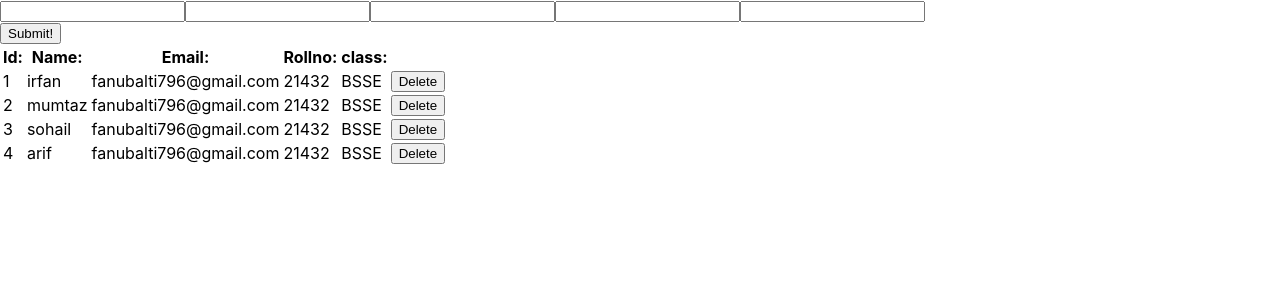
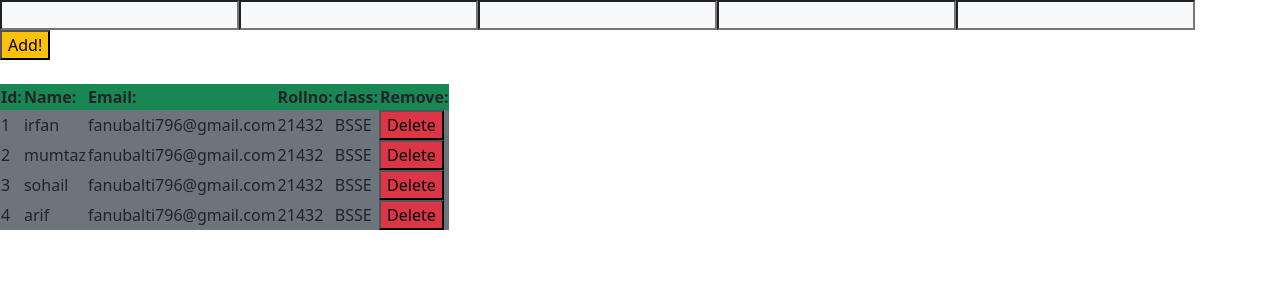
Before and after one commit to fanubalti786/AdvancedReactstepbystep, a React (Create React App) app in the folder class04/: page / in a window 1280 px wide. Shown: the top 300 px of the page. Built offline with nearby package versions, Linux system fonts and the light colour scheme.

Commit message:
update with styling using bootstrap

```diff
--- a/class04/package.json
+++ b/class04/package.json
@@ -6,9 +6,11 @@
     "@testing-library/jest-dom": "^5.17.0",
     "@testing-library/react": "^13.4.0",
     "@testing-library/user-event": "^13.5.0",
+    "bootstrap": "^5.3.3",
     "react": "^18.3.1",
     "react-dom": "^18.3.1",
     "react-scripts": "5.0.1",
+    "tailwindcss": "^3.4.15",
     "web-vitals": "^2.1.4"
   },
   "scripts": {
--- a/class04/src/App.js
+++ b/class04/src/App.js
@@ -1,10 +1,14 @@
 import React from 'react'
 import Home from './pages/home/Home'
+import 'bootstrap/dist/css/bootstrap.min.css'
 
 export default function App() {
   return (
     <div>
+      <div >
       <Home/>
+      </div>
+
     </div>
   )
 }
--- a/class04/src/components/form/Form.js
+++ b/class04/src/components/form/Form.js
@@ -48,14 +48,13 @@ export default function Form(props) {
 
   return (
     <div>
-      <input type="text" onChange={(e) => setId(e.target.value)}></input>
-      <input type="text" onChange={(e) => setName(e.target.value)}></input>
-      <input type="text" onChange={(e) => setEmail(e.target.value)}></input>
-      <input type="text" onChange={(e) => setRolno(e.target.value)}></input>
-      <input type="text" onChange={(e) => setCourse(e.target.value)}></input>
+      <input type="text" className='bg-light' onChange={(e) => setId(e.target.value)}></input>
+      <input type="text" className='bg-light' onChange={(e) => setName(e.target.value)}></input>
+      <input type="text" className='bg-light' onChange={(e) => setEmail(e.target.value)}></input>
+      <input type="text" className='bg-light' onChange={(e) => setRolno(e.target.value)}></input>
+      <input type="text" className='bg-light' onChange={(e) => setCourse(e.target.value)}></input>
 
       <br />
-      <button onClick={submitHandler}>Submit!</button>
+      <button className="bg-warning" onClick={submitHandler}>Add!</button>
     </div>
-  );
-}
+    )}
--- a/class04/src/components/tabeldata/Tabeldata.js
+++ b/class04/src/components/tabeldata/Tabeldata.js
@@ -35,27 +35,30 @@ export default function Tabeldata() {
   return (
     <div>
       <Form onAddHandler={onAddHandler}/>
+      <br/>
       <div>
       <table>
-        <tr>
+        <tr className='bg-success'>
           <th>Id:</th>
           <th>Name:</th>
           <th>Email:</th>
           <th>Rollno:</th>
           <th>class:</th>
+          <th>Remove:</th>
+
         </tr>
 
 
           {info.map((student, index) => {
             return (
 
-                <tr>
+                <tr className='bg-secondary'>
                 <td>{student.id}</td>
                 <td>{student.name}</td>
                 <td>{student.email}</td>
                 <td>{student.rolno}</td>
                 <td>{student.class}</td>
-                <button onClick={()=>(onClickHandler(student.id))}>Delete</button>
+                <button className='bg-danger' onClick={()=>(onClickHandler(student.id))}>Delete</button>
             </tr>
 
 
```
Also changed, not shown: 1 other file (tests, documents, lock files or other folders).
